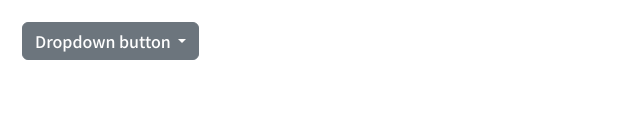
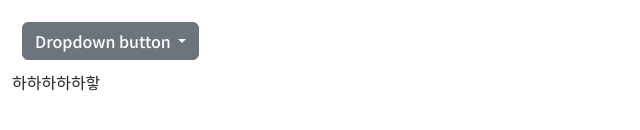
Before and after one commit to graybebop/vue-component, a Vue app: page /dropdown in a window 1280 px wide. Shown: the part 180-310 px from the top of the page, without its empty margins (0-640 px from the left). Built offline with nearby package versions, Linux system fonts and the light colour scheme.

Commit message:
231226 수정

```diff
--- a/src/views/DropDown.vue
+++ b/src/views/DropDown.vue
@@ -6,5 +6,6 @@
       <li><a class="dropdown-item" href="#">Another action</a></li>
       <li><a class="dropdown-item" href="#">Something else here</a></li>
     </ul>
+    <div>하하하하하핳</div>
   </div>
 </template>
```
